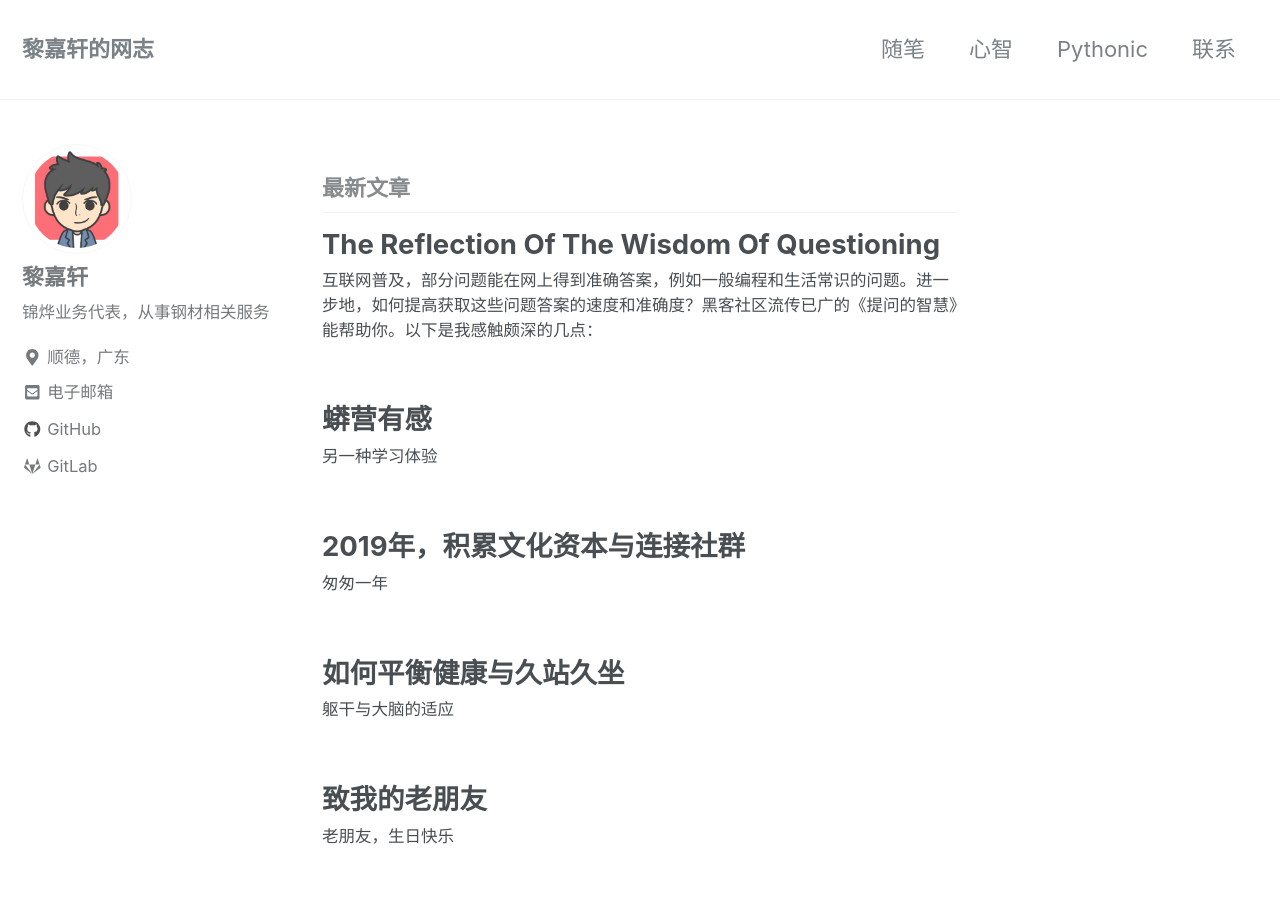
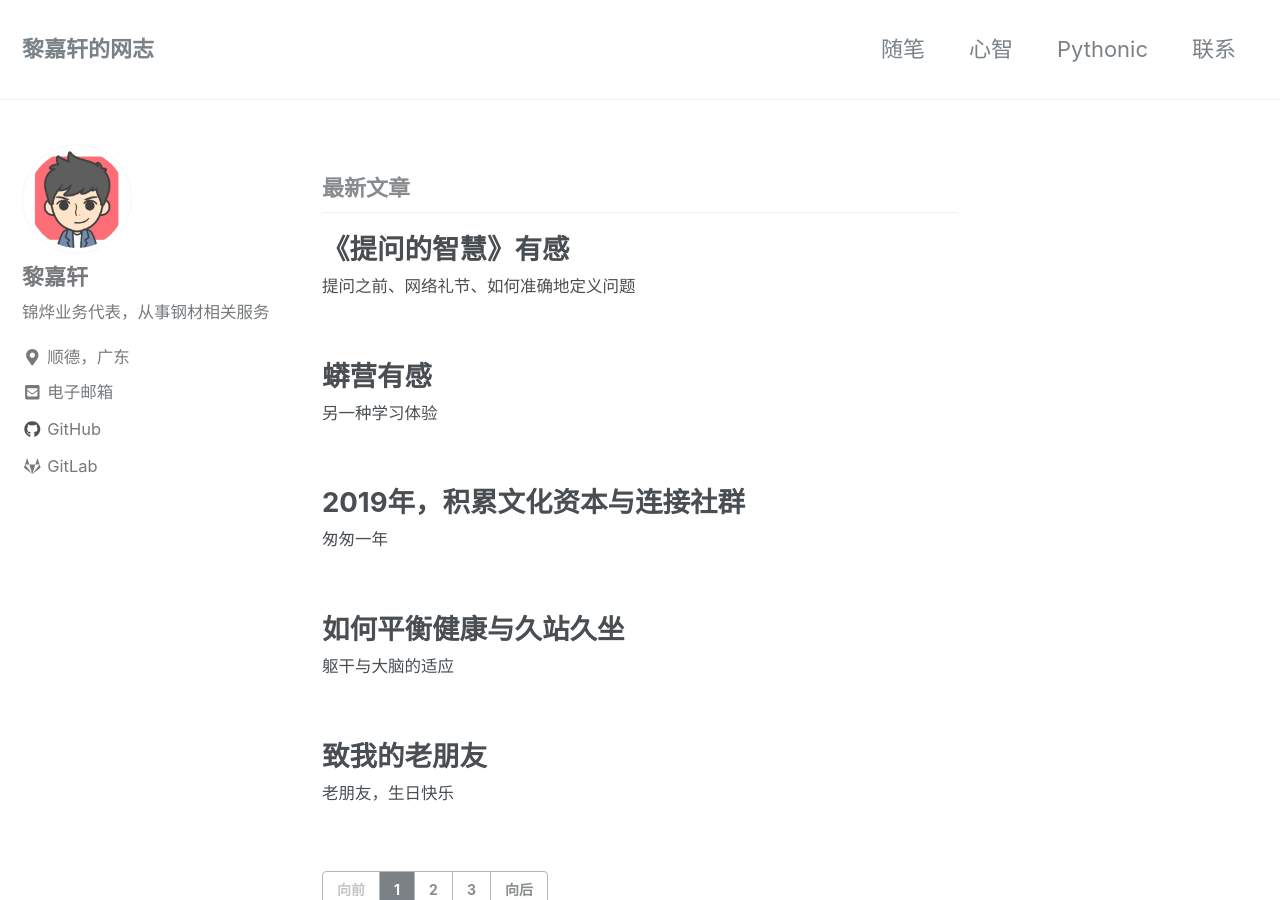
Before and after one commit to xuan18/xuan18backup.github.io, a Jekyll site: the page built from index.html, in a window 1280 px wide and 900 px high. Built offline with Jekyll 4.4.1, drawn with Linux system fonts in a browser that asks for light colours; nearby versions of some CDN libraries; the list of posts is cut into pages by our own code.

Commit message:
add head

```diff
--- a/_posts/pythonic/2019-08-04-the-reflection-of-the-wisdom-of-questioning.md
+++ b/_posts/pythonic/2019-08-04-the-reflection-of-the-wisdom-of-questioning.md
@@ -1,3 +1,9 @@
+---
+title: 《提问的智慧》有感
+excerpt: 提问之前、网络礼节、如何准确地定义问题
+category: essay
+---
+
 互联网普及，部分问题能在网上得到准确答案，例如一般编程和生活常识的问题。进一步地，如何提高获取这些问题答案的速度和准确度？黑客社区流传已广的[《提问的智慧》](https://github.com/DebugUself/How-To-Ask-Questions-The-Smart-Way/blob/master/README-zh_CN.md#%E5%A5%BD%E9%97%AE%E9%A2%98%E4%B8%8E%E8%A0%A2%E9%97%AE%E9%A2%98)能帮助你。以下是我感触颇深的几点：
 
 ## 提问之前
```
